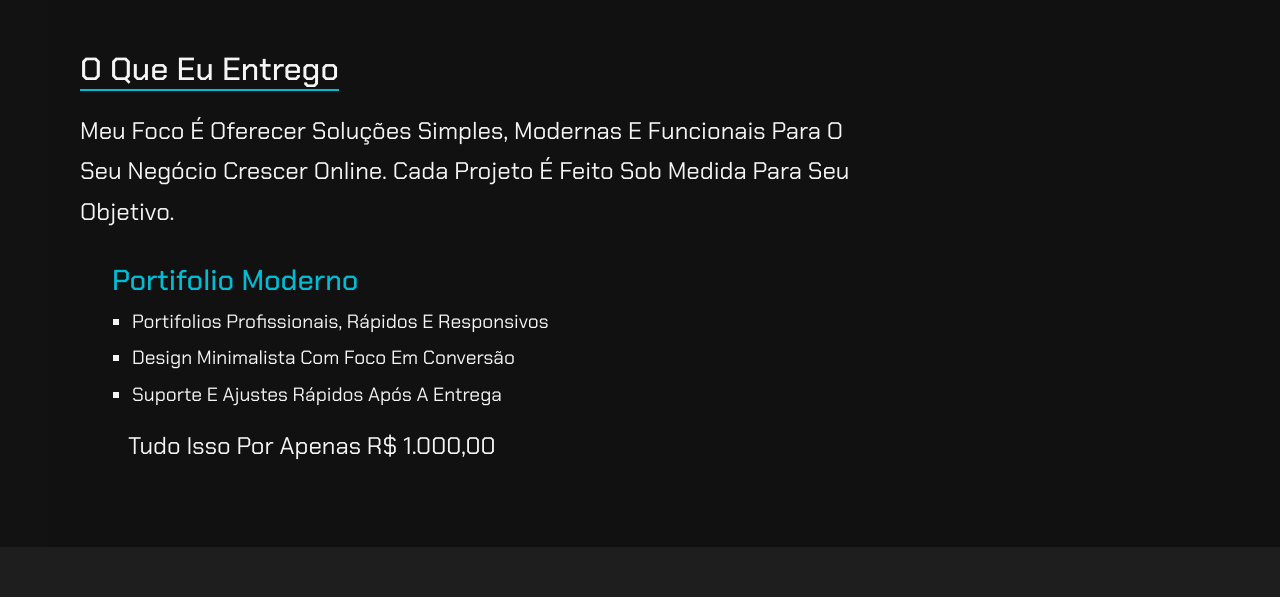
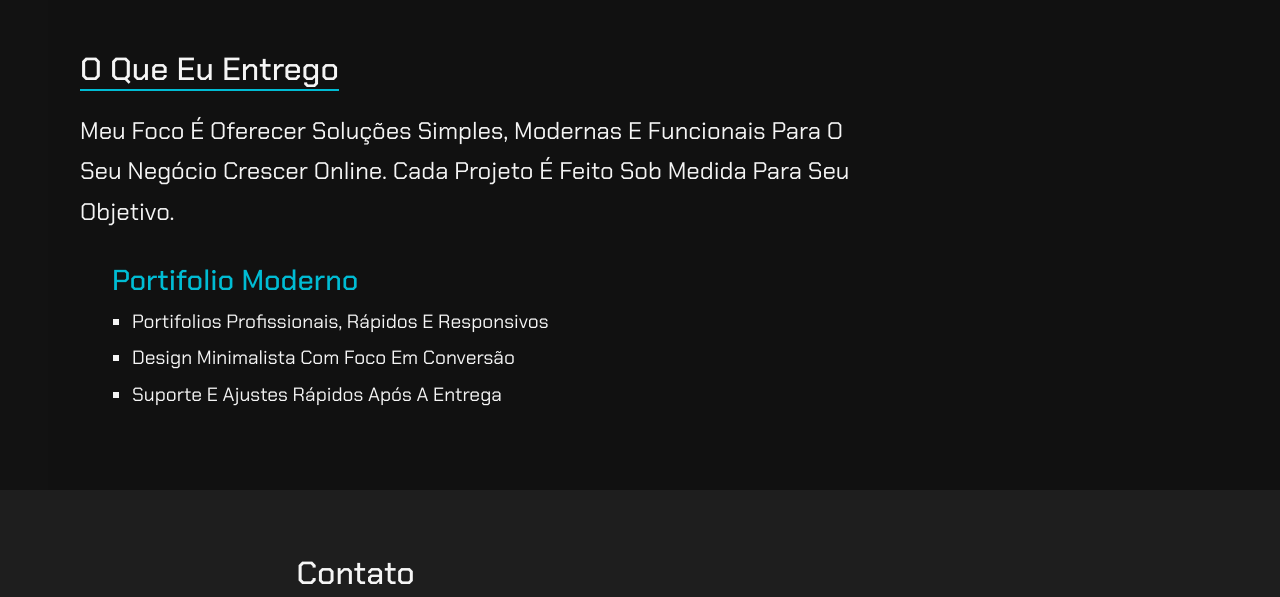
Before and after one commit to Esquedim/Portfolio, a plain HTML site: page index.html in a window 1280 px wide. Shown: the part 2274-2871 px from the top of the page. Drawn offline with nearby package versions, Linux system fonts and the light colour scheme.

Commit message:
Tirei uma frase

```diff
--- a/index.html
+++ b/index.html
@@ -88,7 +88,6 @@
                 <li class="Habilidades">Design minimalista com foco em conversão</li>
                 <li class="Habilidades">Suporte e ajustes rápidos após a entrega</li>
               </ul>
-              <p class="paragrafo" style="padding-left: 3rem;">Tudo isso Por apenas R$ 1.000,00</p>
             </div>
           </section>
 
```
